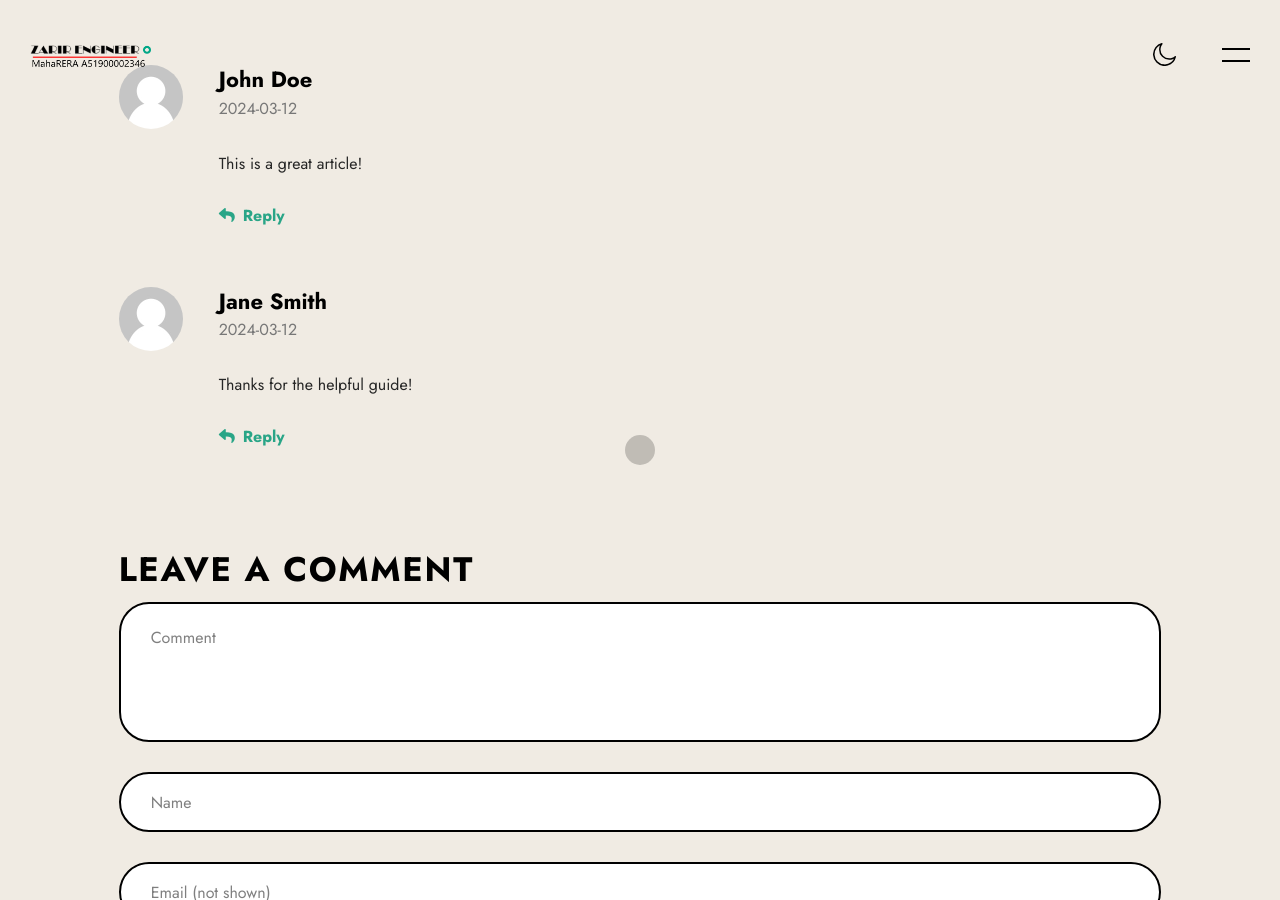
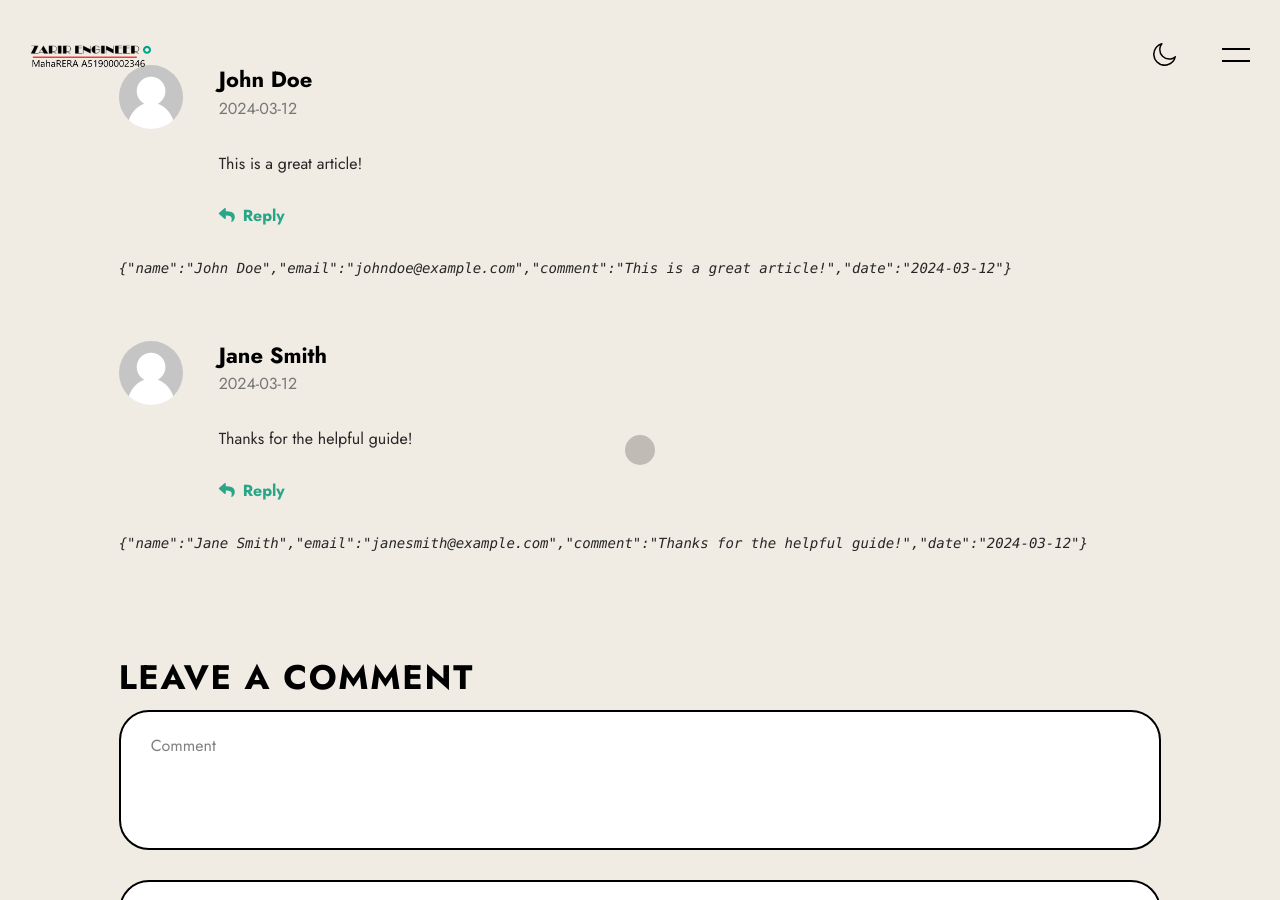
Before and after one commit to zarir-engineer/buildyourdream, a Jekyll site: the page built from _posts/2025-01-07-exploring-south-mumbai-real-estate.md, in a window 1280 px wide and 900 px high, scrolled down 1674 px. Built offline with Jekyll 4.4.1, drawn with Linux system fonts in a browser that asks for light colours; comment, search, counter and statistics services are not loaded.

Commit message:
Update post-base.html

```diff
--- a/_layouts/post-base.html
+++ b/_layouts/post-base.html
@@ -92,7 +92,7 @@ layout: base
                             {% endfor %}
                           </ul>
                         {% endif %}
-
+                        <pre>{{ comment | jsonify }}</pre>
                         <!-- Reply Form -->
                         <div id="reply-form-{{ comment.id }}" class="reply-form reply-hidden" style="display: none;">
                           <form onsubmit="`submitReply`(event, '{{ comment.id }}')">
```
